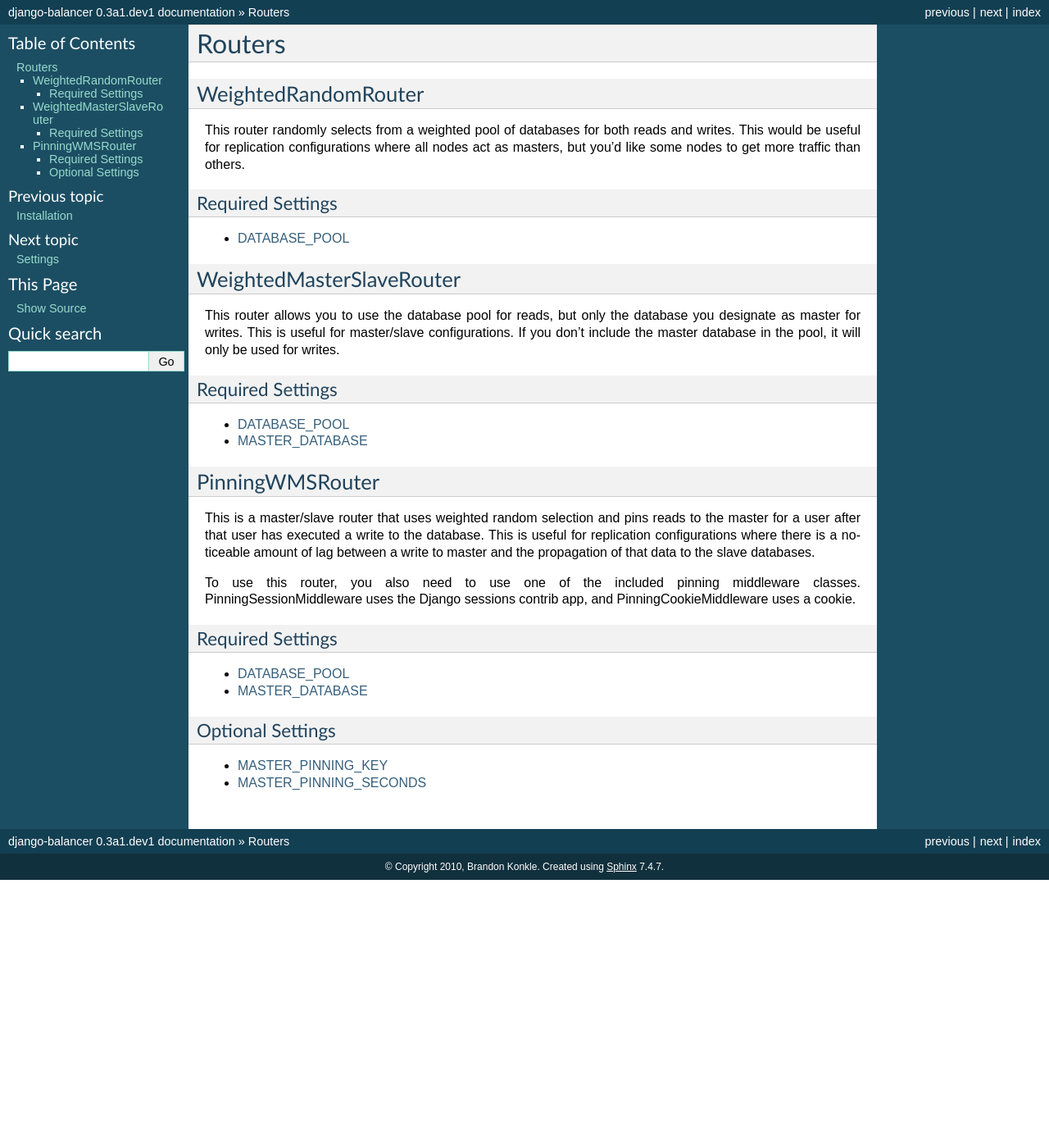
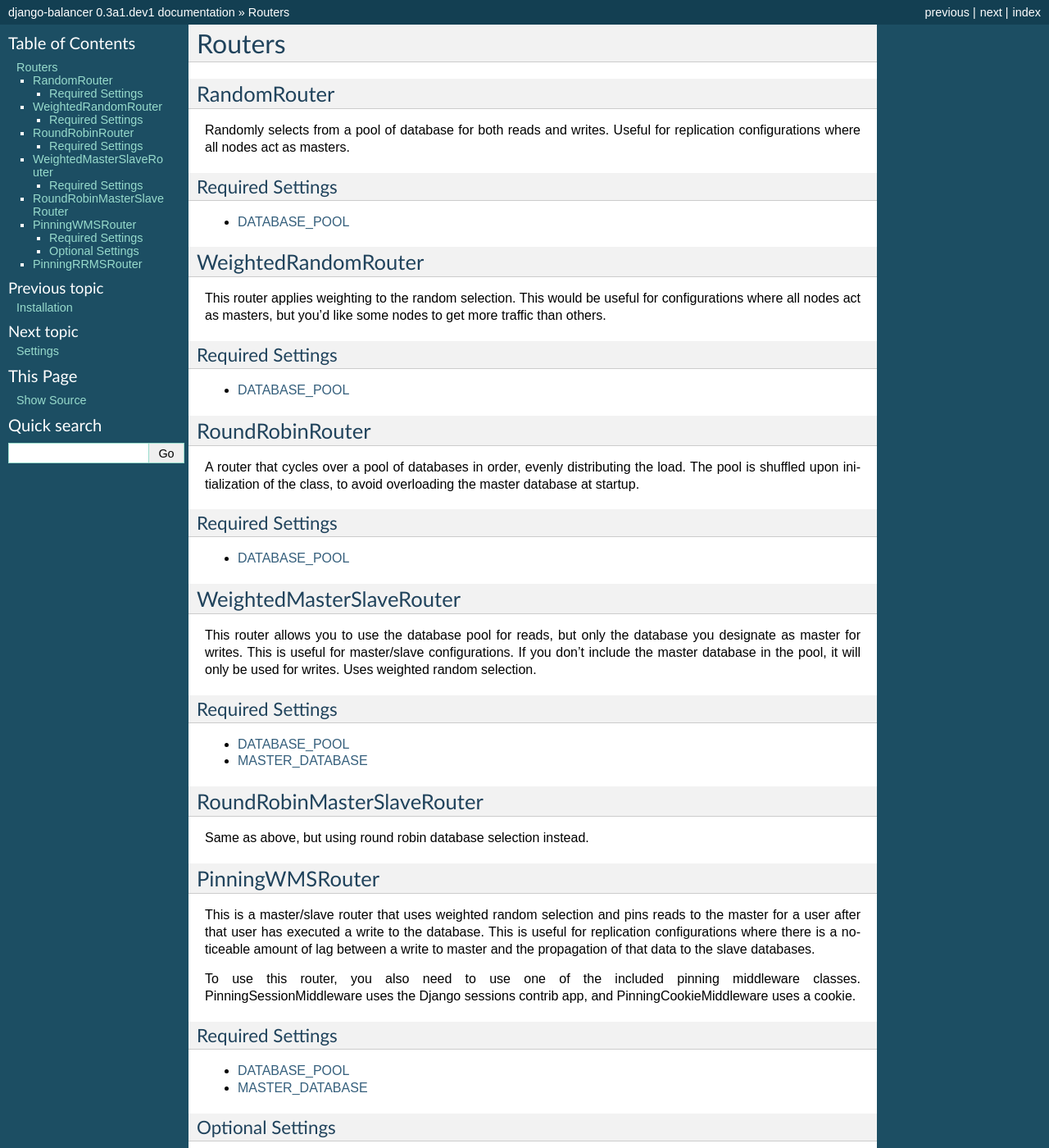
Before and after one commit to michaelhelmick/django-balancer, a Sphinx documentation site: the page built from docs/routers.rst, in a window 1280 px wide and 1400 px high. Shown: the whole window at 82% size. Built offline with Sphinx 7.4.7, drawn with Linux system fonts in a browser that asks for light colours; some of the changed text lies outside the part shown.

Commit message:
Expanded the documentation

```diff
--- a/docs/routers.rst
+++ b/docs/routers.rst
@@ -1,18 +1,44 @@
 Routers
 =======
 
-WeightedRandomRouter
-********************
 
-This router randomly selects from a weighted pool of databases for both reads
-and writes.  This would be useful for replication configurations where all
-nodes act as masters, but you'd like some nodes to get more traffic than
-others.
+RandomRouter
+************
+
+Randomly selects from a pool of database for both reads and writes.  Useful for
+replication configurations where all nodes act as masters.
 
 Required Settings
 -----------------
 
 * :ref:`database-pool`
+
+
+WeightedRandomRouter
+********************
+
+This router applies weighting to the random selection.  This would be useful
+for configurations where all nodes act as masters, but you'd like some nodes to
+get more traffic than others.
+
+Required Settings
+-----------------
+
+* :ref:`database-pool`
+
+
+RoundRobinRouter
+****************
+
+A router that cycles over a pool of databases in order, evenly distributing
+the load.  The pool is shuffled upon initialization of the class, to avoid
+overloading the master database at startup.
+
+Required Settings
+-----------------
+
+* :ref:`database-pool`
+
 
 WeightedMasterSlaveRouter
 *************************
@@ -20,13 +46,20 @@
 This router allows you to use the database pool for reads, but only the
 database you designate as master for writes.  This is useful for master/slave
 configurations.  If you don't include the master database in the pool, it will
-only be used for writes.
+only be used for writes.  Uses weighted random selection.
 
 Required Settings
 -----------------
 
 * :ref:`database-pool`
 * :ref:`master-database`
+
+
+RoundRobinMasterSlaveRouter
+***************************
+
+Same as above, but using round robin database selection instead.
+
 
 PinningWMSRouter
 ****************
@@ -52,3 +85,9 @@
 
 * :ref:`master-pinning-key`
 * :ref:`master-pinning-seconds`
+
+
+PinningRRMSRouter
+*****************
+
+Same as above, but using round robin database selection instead.
--- a/docs/settings.rst
+++ b/docs/settings.rst
@@ -6,8 +6,8 @@
 ``DATABASE_POOL``
 *****************
 
-A dict mapping the databases that should be included in the pool to to their
-weights.
+Can be either a list of database names to include in the pool, or a dict
+mapping the databases to their weights.
 
 Example::
 
```
Also changed, not shown: 1 other file.
